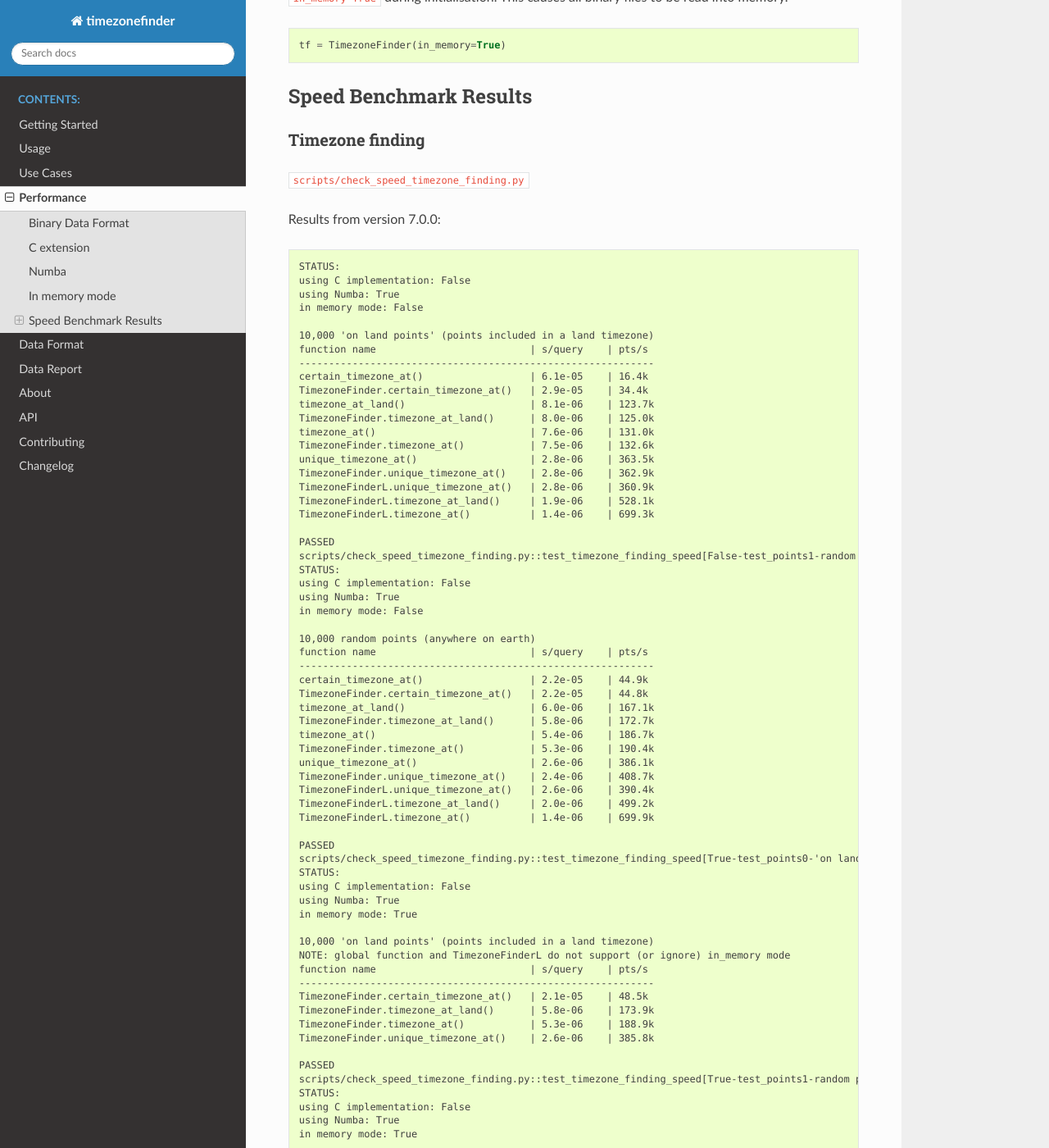
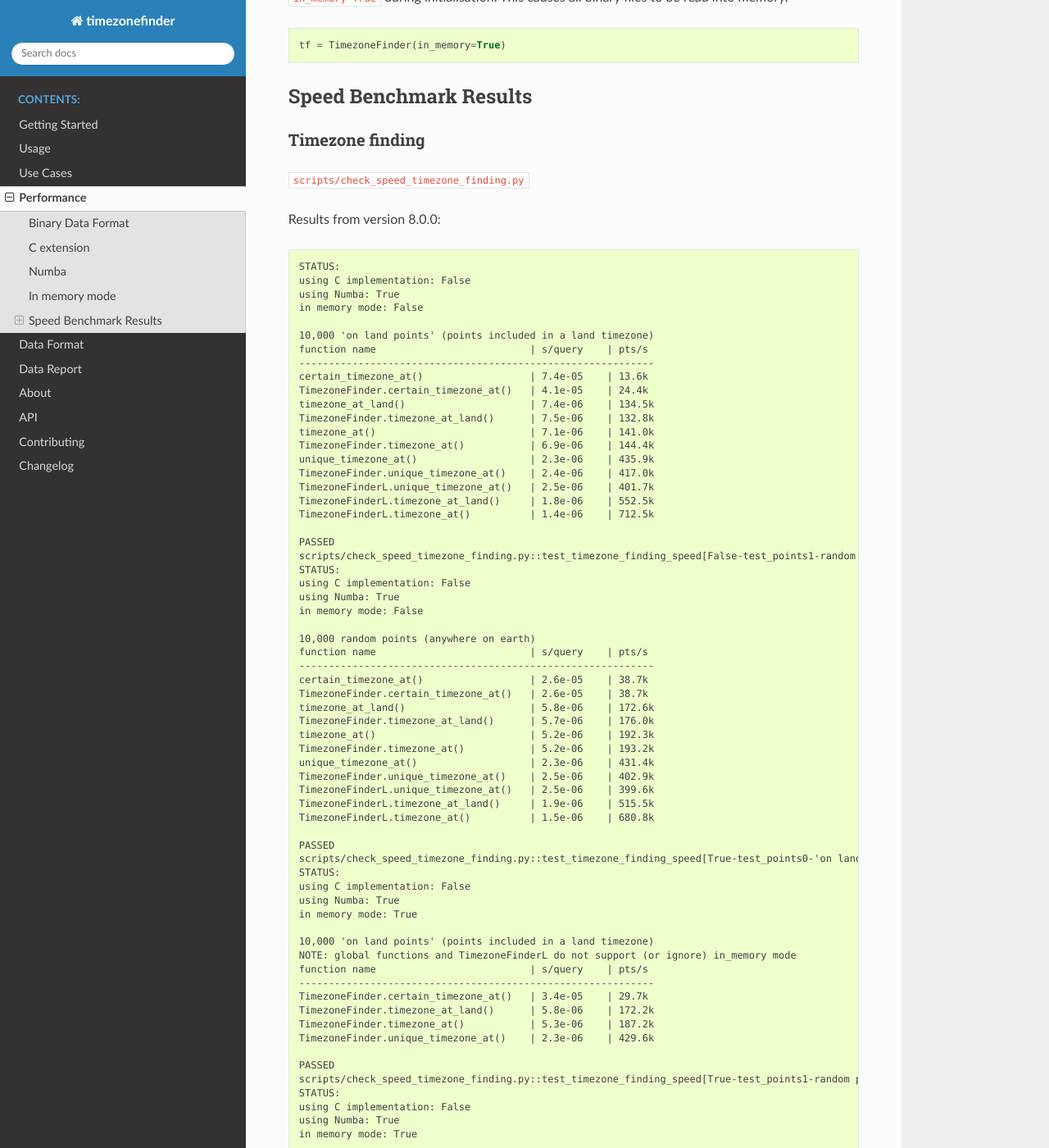
Before and after one commit to jannikmi/timezonefinder, a Sphinx documentation site: the page built from docs/7_performance.rst, in a window 1280 px wide and 1400 px high, scrolled down 1478 px. Shown: the whole window at 82% size. Built offline with Sphinx 7.4.7 and the Read the Docs theme 3.1.0, drawn with Linux system fonts in a browser that asks for light colours; some of the changed text lies outside the part shown.

Commit message:
Update 7_performance.rst

```diff
--- a/docs/7_performance.rst
+++ b/docs/7_performance.rst
@@ -99,17 +99,17 @@ Results from version 7.0.0:
     10,000 'on land points' (points included in a land timezone)
     function name                          | s/query    | pts/s
     ------------------------------------------------------------
-    certain_timezone_at()                  | 6.1e-05    | 16.4k
-    TimezoneFinder.certain_timezone_at()   | 2.9e-05    | 34.4k
-    timezone_at_land()                     | 8.1e-06    | 123.7k
-    TimezoneFinder.timezone_at_land()      | 8.0e-06    | 125.0k
-    timezone_at()                          | 7.6e-06    | 131.0k
-    TimezoneFinder.timezone_at()           | 7.5e-06    | 132.6k
-    unique_timezone_at()                   | 2.8e-06    | 363.5k
-    TimezoneFinder.unique_timezone_at()    | 2.8e-06    | 362.9k
-    TimezoneFinderL.unique_timezone_at()   | 2.8e-06    | 360.9k
-    TimezoneFinderL.timezone_at_land()     | 1.9e-06    | 528.1k
-    TimezoneFinderL.timezone_at()          | 1.4e-06    | 699.3k
+    certain_timezone_at()                  | 7.4e-05    | 13.6k
+    TimezoneFinder.certain_timezone_at()   | 4.1e-05    | 24.4k
+    timezone_at_land()                     | 7.4e-06    | 134.5k
+    TimezoneFinder.timezone_at_land()      | 7.5e-06    | 132.8k
+    timezone_at()                          | 7.1e-06    | 141.0k
+    TimezoneFinder.timezone_at()           | 6.9e-06    | 144.4k
+    unique_timezone_at()                   | 2.3e-06    | 435.9k
+    TimezoneFinder.unique_timezone_at()    | 2.4e-06    | 417.0k
+    TimezoneFinderL.unique_timezone_at()   | 2.5e-06    | 401.7k
+    TimezoneFinderL.timezone_at_land()     | 1.8e-06    | 552.5k
+    TimezoneFinderL.timezone_at()          | 1.4e-06    | 712.5k
 
     PASSED
     scripts/check_speed_timezone_finding.py::test_timezone_finding_speed[False-test_points1-random points (anywhere on earth)]
@@ -121,17 +121,17 @@ Results from version 7.0.0:
     10,000 random points (anywhere on earth)
     function name                          | s/query    | pts/s
     ------------------------------------------------------------
-    certain_timezone_at()                  | 2.2e-05    | 44.9k
-    TimezoneFinder.certain_timezone_at()   | 2.2e-05    | 44.8k
-    timezone_at_land()                     | 6.0e-06    | 167.1k
-    TimezoneFinder.timezone_at_land()      | 5.8e-06    | 172.7k
-    timezone_at()                          | 5.4e-06    | 186.7k
-    TimezoneFinder.timezone_at()           | 5.3e-06    | 190.4k
-    unique_timezone_at()                   | 2.6e-06    | 386.1k
-    TimezoneFinder.unique_timezone_at()    | 2.4e-06    | 408.7k
-    TimezoneFinderL.unique_timezone_at()   | 2.6e-06    | 390.4k
-    TimezoneFinderL.timezone_at_land()     | 2.0e-06    | 499.2k
-    TimezoneFinderL.timezone_at()          | 1.4e-06    | 699.9k
+    certain_timezone_at()                  | 2.6e-05    | 38.7k
+    TimezoneFinder.certain_timezone_at()   | 2.6e-05    | 38.7k
+    timezone_at_land()                     | 5.8e-06    | 172.6k
+    TimezoneFinder.timezone_at_land()      | 5.7e-06    | 176.0k
+    timezone_at()                          | 5.2e-06    | 192.3k
+    TimezoneFinder.timezone_at()           | 5.2e-06    | 193.2k
+    unique_timezone_at()                   | 2.3e-06    | 431.4k
+    TimezoneFinder.unique_timezone_at()    | 2.5e-06    | 402.9k
+    TimezoneFinderL.unique_timezone_at()   | 2.5e-06    | 399.6k
+    TimezoneFinderL.timezone_at_land()     | 1.9e-06    | 515.5k
+    TimezoneFinderL.timezone_at()          | 1.5e-06    | 680.8k
 
     PASSED
     scripts/check_speed_timezone_finding.py::test_timezone_finding_speed[True-test_points0-'on land points' (points included in a land timezone)]
@@ -141,13 +141,13 @@ Results from version 7.0.0:
     in memory mode: True
 
     10,000 'on land points' (points included in a land timezone)
-    NOTE: global function and TimezoneFinderL do not support (or ignore) in_memory mode
+    NOTE: global functions and TimezoneFinderL do not support (or ignore) in_memory mode
     function name                          | s/query    | pts/s
     ------------------------------------------------------------
-    TimezoneFinder.certain_timezone_at()   | 2.1e-05    | 48.5k
-    TimezoneFinder.timezone_at_land()      | 5.8e-06    | 173.9k
-    TimezoneFinder.timezone_at()           | 5.3e-06    | 188.9k
-    TimezoneFinder.unique_timezone_at()    | 2.6e-06    | 385.8k
+    TimezoneFinder.certain_timezone_at()   | 3.4e-05    | 29.7k
+    TimezoneFinder.timezone_at_land()      | 5.8e-06    | 172.2k
+    TimezoneFinder.timezone_at()           | 5.3e-06    | 187.2k
+    TimezoneFinder.unique_timezone_at()    | 2.3e-06    | 429.6k
 
     PASSED
     scripts/check_speed_timezone_finding.py::test_timezone_finding_speed[True-test_points1-random points (anywhere on earth)]
@@ -157,13 +157,13 @@ Results from version 7.0.0:
     in memory mode: True
 
     10,000 random points (anywhere on earth)
-    NOTE: global function and TimezoneFinderL do not support (or ignore) in_memory mode
+    NOTE: global functions and TimezoneFinderL do not support (or ignore) in_memory mode
     function name                          | s/query    | pts/s
     ------------------------------------------------------------
-    TimezoneFinder.certain_timezone_at()   | 1.4e-05    | 71.4k
-    TimezoneFinder.timezone_at_land()      | 4.3e-06    | 233.8k
-    TimezoneFinder.timezone_at()           | 3.6e-06    | 277.5k
-    TimezoneFinder.unique_timezone_at()    | 2.5e-06    | 398.1k
+    TimezoneFinder.certain_timezone_at()   | 1.8e-05    | 54.6k
+    TimezoneFinder.timezone_at_land()      | 4.3e-06    | 230.5k
+    TimezoneFinder.timezone_at()           | 3.8e-06    | 265.2k
+    TimezoneFinder.unique_timezone_at()    | 2.2e-06    | 450.2k
 
 
 
```
Also changed, not shown: other parts of docs/7_performance.rst (+1 -1 lines).
